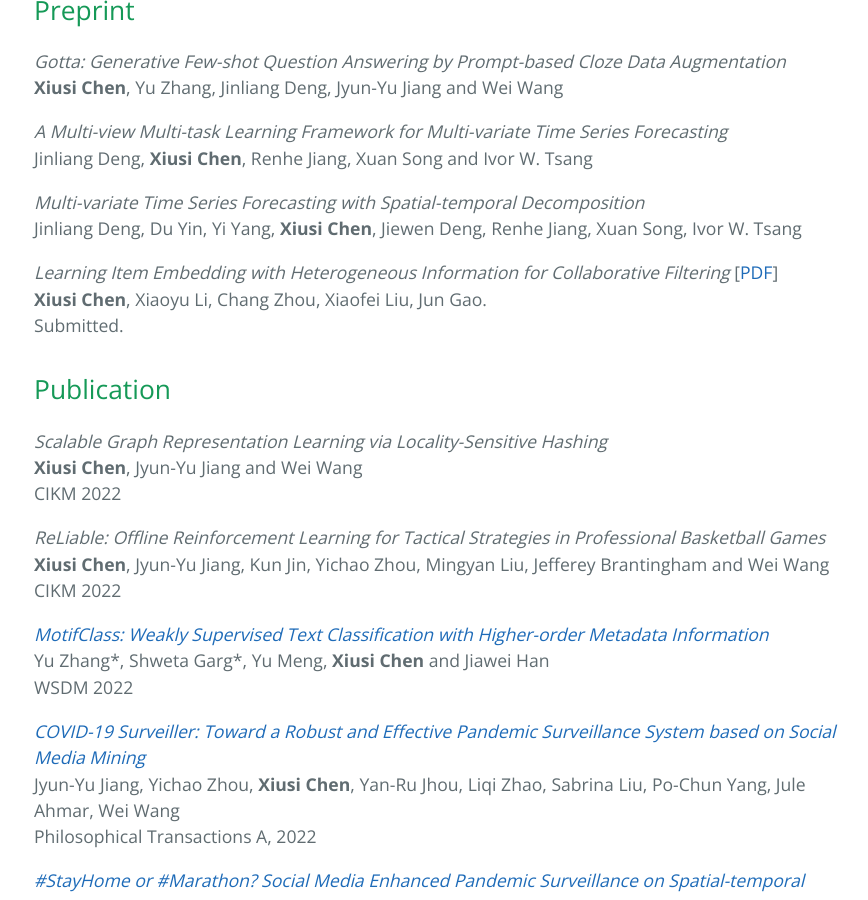
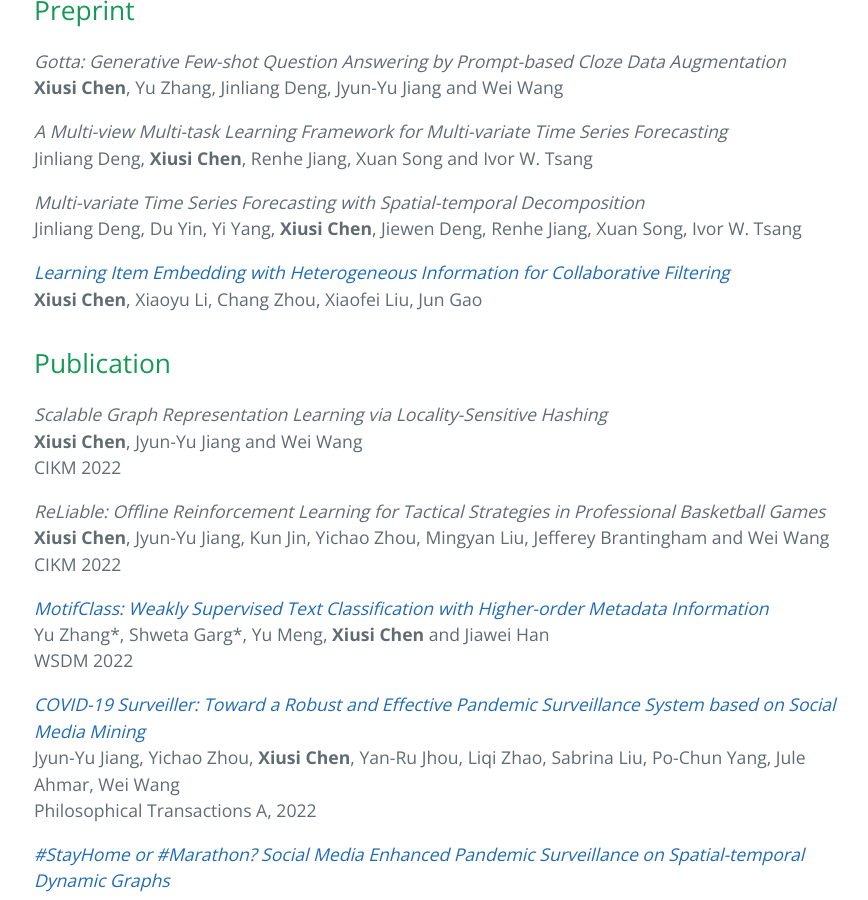
Before and after one commit to xiusic/xiusic.github.io, a Jekyll site: the page built from index.md, in a window 1280 px wide and 900 px high, scrolled down 1322 px. Shown: the whole window, without its empty margins (190-1058 px from the left). Built offline with Jekyll 4.4.1, drawn with Linux system fonts in a browser that asks for light colours; our own code applies the rules of GitHub Pages for plain Markdown files.

Commit message:
Update index.md

```diff
--- a/index.md
+++ b/index.md
@@ -52,9 +52,8 @@ Jinliang Deng, **Xiusi Chen**, Renhe Jiang, Xuan Song and Ivor W. Tsang
 _Multi-variate Time Series Forecasting with Spatial-temporal Decomposition_
 Jinliang Deng, Du Yin, Yi Yang, **Xiusi Chen**, Jiewen Deng, Renhe Jiang, Xuan Song, Ivor W. Tsang
 
-_Learning Item Embedding with Heterogeneous Information for Collaborative Filtering_ [[PDF](papers/icde18.pdf)]
-**Xiusi Chen**, Xiaoyu Li, Chang Zhou, Xiaofei Liu, Jun Gao.
-Submitted.
+[_Learning Item Embedding with Heterogeneous Information for Collaborative Filtering_](papers/icde18.pdf)
+**Xiusi Chen**, Xiaoyu Li, Chang Zhou, Xiaofei Liu, Jun Gao
 
 
 ## Publication
@@ -120,7 +119,7 @@ NDBC 2016
 
 
 ## Patent
-_Knowledge graph and alignment with uncertainty embedding_
+[_Knowledge graph and alignment with uncertainty embedding_](https://patentimages.storage.googleapis.com/bb/ae/b3/bdfd4a1c6a8528/US20210103706A1.pdf)
 Wenchao Yu, Bo Zong, Wei Cheng, Haifeng Chen, **Xiusi Chen**
 US Patent App. 17/060,850
 
```
